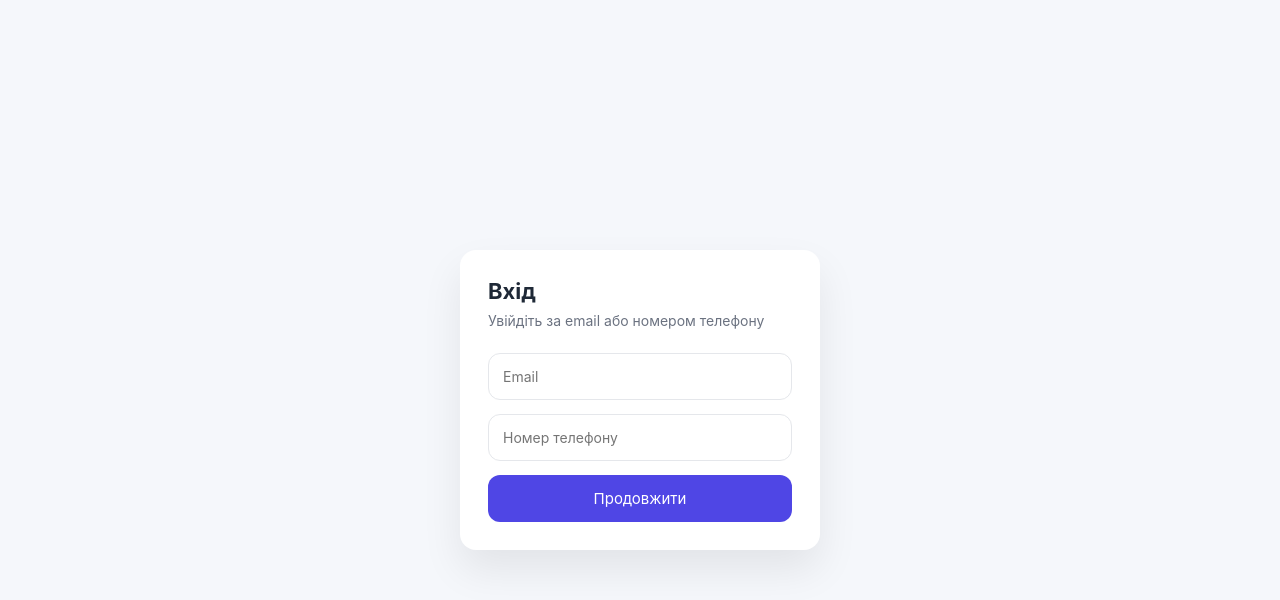
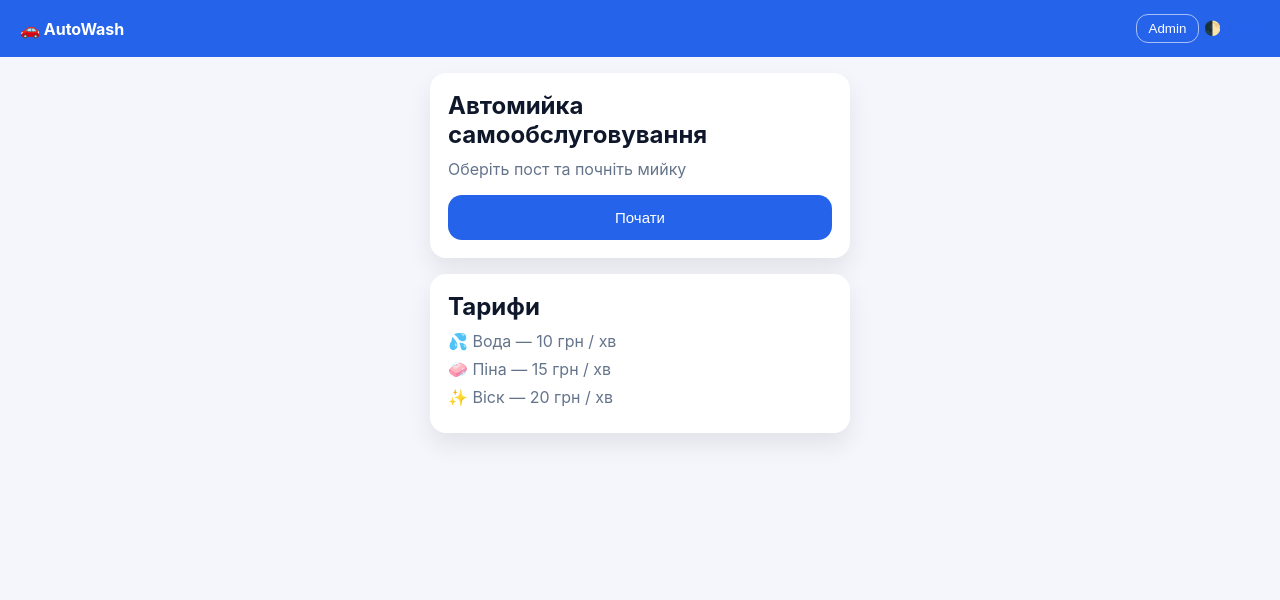
Before and after one commit to MaksimGav/demo-auth-site, a plain HTML site: page index.html in a window 1280 px wide. Drawn offline with Linux system fonts and the light colour scheme.

Commit message:
Update index.html

```diff
--- a/index.html
+++ b/index.html
@@ -2,146 +2,214 @@
 <html lang="uk">
 <head>
 <meta charset="UTF-8">
-<title>Demo Auth</title>
 <meta name="viewport" content="width=device-width, initial-scale=1.0">
-
+<title>AutoWash Self Service</title>
 <style>
 :root {
-  --bg: #f5f7fb;
-  --card: #ffffff;
-  --primary: #4f46e5;
-  --text: #1f2937;
-  --muted: #6b7280;
+  --bg-light: #f4f6fb;
+  --bg-dark: #0f172a;
+  --card-light: #fff;
+  --card-dark: #1e293b;
+  --text-light: #0f172a;
+  --text-dark: #f4f6fb;
+  --primary: #2563eb;
+  --accent: #22c55e;
   --radius: 16px;
 }
 
-* {
-  box-sizing: border-box;
-  font-family: -apple-system, BlinkMacSystemFont, "Segoe UI", sans-serif;
+body {
+  margin:0;
+  font-family:-apple-system,BlinkMacSystemFont,"Segoe UI",sans-serif;
+  background: var(--bg-light);
+  color: var(--text-light);
+  transition: background .4s, color .4s;
 }
 
-body {
-  margin: 0;
-  height: 100vh;
-  background: var(--bg);
-  display: flex;
-  align-items: center;
-  justify-content: center;
+header {
+  background: var(--primary);
+  color: white;
+  display:flex;
+  justify-content: space-between;
+  align-items:center;
+  padding:14px 20px;
+}
+
+header button {
+  background:none;
+  border:1px solid rgba(255,255,255,0.6);
+  border-radius:12px;
+  padding:6px 12px;
+  color:white;
+  cursor:pointer;
 }
 
 .container {
-  width: 360px;
-  background: var(--card);
-  border-radius: var(--radius);
-  padding: 28px;
-  box-shadow: 0 20px 40px rgba(0,0,0,0.08);
-  animation: fadeIn 0.6s ease;
+  max-width:420px;
+  margin:auto;
+  padding:16px;
 }
 
-h1 {
-  margin: 0 0 8px;
-  font-size: 22px;
-  color: var(--text);
+.card {
+  background: var(--card-light);
+  border-radius: var(--radius);
+  padding:18px;
+  margin-bottom:16px;
+  box-shadow:0 12px 24px rgba(0,0,0,.08);
+  transition: background .4s, color .4s;
 }
 
-p {
-  margin: 0 0 24px;
-  font-size: 14px;
-  color: var(--muted);
+h2 {margin:0 0 10px;}
+p {margin:0 0 8px; color: #64748b;}
+button.btn {
+  width:100%;
+  padding:14px;
+  border:none;
+  border-radius:14px;
+  margin-top:8px;
+  font-size:15px;
+  cursor:pointer;
+  background: var(--primary);
+  color:white;
+  transition:.3s;
 }
-
-input {
-  width: 100%;
-  padding: 14px;
-  margin-bottom: 14px;
-  border-radius: 12px;
-  border: 1px solid #e5e7eb;
-  font-size: 14px;
-}
-
-input:focus {
-  outline: none;
-  border-color: var(--primary);
-}
-
-button {
-  width: 100%;
-  padding: 14px;
-  border-radius: 12px;
-  border: none;
-  background: var(--primary);
-  color: white;
-  font-size: 15px;
-  cursor: pointer;
-  transition: transform .2s, box-shadow .2s;
-}
-
-button:hover {
-  transform: translateY(-1px);
-  box-shadow: 0 6px 14px rgba(79,70,229,0.35);
-}
-
-.hidden {
-  display: none;
-}
-
-@keyframes fadeIn {
-  from { opacity: 0; transform: translateY(10px); }
-  to { opacity: 1; transform: translateY(0); }
-}
+button.btn:hover{opacity:.9;}
+button.green{background:var(--accent);}
+.hidden{display:none;}
+.program{display:flex;justify-content:space-between;align-items:center;padding:12px;border:1px solid #e5e7eb;border-radius:14px;margin-bottom:10px;}
+.program span{font-size:14px;}
+.fade{animation:fadeIn .4s ease;}
+@keyframes fadeIn{from{opacity:0;transform:translateY(10px);}to{opacity:1;transform:translateY(0);}}
+.switch{margin-top:10px;text-align:center;cursor:pointer;font-size:14px;color:var(--primary);}
 </style>
 </head>
-
 <body>
 
-<!-- LOGIN -->
-<div class="container" id="login">
-  <h1>Вхід</h1>
-  <p>Увійдіть за email або номером телефону</p>
+<header>
+  <b>🚗 AutoWash</b>
+  <div>
+    <button onclick="admin()">Admin</button>
+    <span class="switch" onclick="toggleTheme()">🌓 Тема</span>
+  </div>
+</header>
 
-  <input type="email" id="email" placeholder="Email">
-  <input type="tel" id="phone" placeholder="Номер телефону">
-
-  <button onclick="login()">Продовжити</button>
+<!-- HOME -->
+<div class="container fade" id="home">
+  <div class="card">
+    <h2>Автомийка самообслуговування</h2>
+    <p>Оберіть пост та почніть мийку</p>
+    <button class="btn" onclick="openPosts()">Почати</button>
+  </div>
+  <div class="card">
+    <h2>Тарифи</h2>
+    <p>💦 Вода — 10 грн / хв</p>
+    <p>🧼 Піна — 15 грн / хв</p>
+    <p>✨ Віск — 20 грн / хв</p>
+  </div>
 </div>
 
-<!-- PASSWORD -->
-<div class="container hidden" id="password">
-  <h1>Створення пароля</h1>
-  <p>Придумайте пароль для акаунта</p>
-
-  <input type="password" placeholder="Новий пароль">
-  <input type="password" placeholder="Повторіть пароль">
-
-  <button onclick="alert('Демо-версія 🙂')">Зберегти</button>
+<!-- POSTS -->
+<div class="container hidden fade" id="posts">
+  <div class="card">
+    <h2>Оберіть пост</h2>
+    <button class="btn" onclick="openWash(1)">Пост №1</button>
+    <button class="btn" onclick="openWash(2)">Пост №2</button>
+    <button class="btn" onclick="openWash(3)">Пост №3</button>
+    <button class="btn green" onclick="backHome()">Назад</button>
+  </div>
 </div>
 
-<!-- DEV MODE -->
-<div class="container hidden" id="dev">
-  <h1>Режим розробника</h1>
-  <p>Перевірка кодів доступу</p>
+<!-- WASH -->
+<div class="container hidden fade" id="wash">
+  <div class="card">
+    <h2 id="postTitle">Пост</h2>
+    <p>Оберіть програму</p>
+    <div class="program"><span>💦 Вода</span><button onclick="start('Вода')">▶</button></div>
+    <div class="program"><span>🧼 Активна піна</span><button onclick="start('Піна')">▶</button></div>
+    <div class="program"><span>✨ Віск</span><button onclick="start('Віск')">▶</button></div>
+    <p id="timerDisplay"></p>
+    <button class="btn green" onclick="finish()">Завершити</button>
+    <button class="btn" onclick="backPosts()">Назад</button>
+  </div>
+</div>
 
-  <input type="text" placeholder="Введіть код">
-  <button onclick="alert('Код прийнято (демо)')">Перевірити</button>
+<!-- ADMIN -->
+<div class="container hidden fade" id="admin">
+  <div class="card">
+    <h2>Режим адміністратора</h2>
+    <p>Активних постів: <span id="activePosts">0</span></p>
+    <p>Зароблено сьогодні: <span id="earnings">0</span> грн</p>
+    <button class="btn" onclick="backHome()">Назад</button>
+  </div>
 </div>
 
 <script>
-function login() {
-  const phone = document.getElementById("phone").value.trim();
-  const email = document.getElementById("email").value.trim();
+let activeTheme = 'light';
+let washTimer;
+let earnings = 0;
+let activePosts = 0;
 
-  document.getElementById("login").classList.add("hidden");
+function toggleTheme(){
+  if(activeTheme==='light'){
+    document.body.style.background='#0f172a';
+    document.body.style.color='#f4f6fb';
+    document.querySelectorAll('.card').forEach(c=>c.style.background='#1e293b');
+    activeTheme='dark';
+  }else{
+    document.body.style.background='#f4f6fb';
+    document.body.style.color='#0f172a';
+    document.querySelectorAll('.card').forEach(c=>c.style.background='#fff');
+    activeTheme='light';
+  }
+}
 
-  if (phone === "1234321") {
-    document.getElementById("dev").classList.remove("hidden");
-  } else if (phone || email) {
-    document.getElementById("password").classList.remove("hidden");
-  } else {
-    alert("Введіть email або номер телефону");
-    document.getElementById("login").classList.remove("hidden");
+function hideAll(){
+  ['home','posts','wash','admin'].forEach(id=>document.getElementById(id).classList.add('hidden'));
+}
+
+function openPosts(){
+  hideAll(); document.getElementById('posts').classList.remove('hidden');
+}
+function backHome(){ hideAll(); document.getElementById('home').classList.remove('hidden'); }
+function backPosts(){ hideAll(); document.getElementById('posts').classList.remove('hidden'); }
+
+function openWash(n){
+  hideAll();
+  document.getElementById('postTitle').innerText='Пост №'+n;
+  document.getElementById('wash').classList.remove('hidden');
+  activePosts++;
+  document.getElementById('activePosts').innerText=activePosts;
+  document.getElementById('timerDisplay').innerText='';
+  clearInterval(washTimer);
+}
+
+function start(program){
+  clearInterval(washTimer);
+  let seconds=0;
+  document.getElementById('timerDisplay').innerText='Запущено '+program+' | 0 хв 0 сек';
+  washTimer=setInterval(()=>{
+    seconds++;
+    let m=Math.floor(seconds/60), s=seconds%60;
+    document.getElementById('timerDisplay').innerText=`Запущено ${program} | ${m} хв ${s} сек`;
+  },1000);
+  earnings += (program==='Вода'?10:(program==='Піна'?15:20));
+  document.getElementById('earnings').innerText=earnings;
+}
+
+function finish(){
+  clearInterval(washTimer);
+  alert('Мийку завершено');
+  backHome();
+}
+
+function admin(){
+  const code = prompt('Введіть адмін-код');
+  if(code==='1234321'){
+    hideAll();
+    document.getElementById('admin').classList.remove('hidden');
+  }else{
+    alert('Невірний код');
   }
 }
 </script>
-
 </body>
 </html>
```
